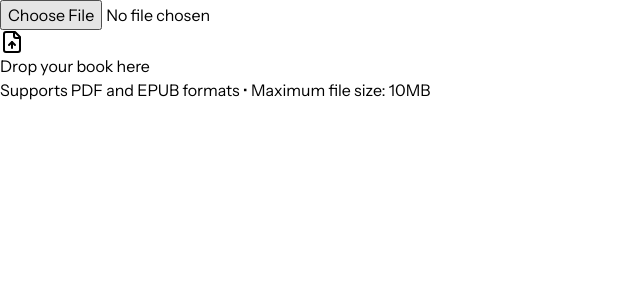
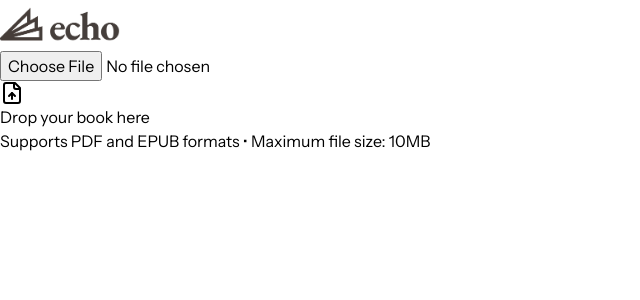
Before and after one commit to 685Degrees/echo-reader, a Next.js app in the folder echo-frontend/: page / in a window 1280 px wide. Shown: the top 300 px of the page, without its empty margins (0-640 px from the left). Built offline with nearby package versions, Linux system fonts and the light colour scheme; no server answers.

Commit message:
feat: add echo logo

```diff
--- /dev/null
+++ b/echo-frontend/src/components/Header.tsx
@@ -0,0 +1,20 @@
+import Image from "next/image";
+import Link from "next/link";
+
+export function Header() {
+  return (
+    <header>
+      <div className="w-full flex items-center justify-center mx-auto p-3 ">
+        <Link href="/" className="inline-block">
+          <Image
+            src="/echo-logo.png"
+            alt="Echo"
+            width={120}
+            height={40}
+            priority
+          />
+        </Link>
+      </div>
+    </header>
+  );
+}
--- a/echo-frontend/src/pages/index.tsx
+++ b/echo-frontend/src/pages/index.tsx
@@ -4,6 +4,7 @@ import { AudioProgress } from "@/components/AudioProgress";
 import { AudioControls } from "@/components/AudioControls";
 import { useWebRTC } from "@/hooks/useWebRTC";
 import { useAudioPlayer } from "@/hooks/useAudioPlayer";
+import { Header } from "@/components/Header";
 
 export default function Home() {
   const [bookText, setBookText] = useState("");
@@ -50,7 +51,9 @@ export default function Home() {
   };
 
   return (
-    <div className="min-h-screen flex flex-col items-center justify-center p-8 space-y-8">
+    <>
+      <Header />
+      <main className="min-h-screen pt-20 flex flex-col items-center justify-center p-8 space-y-8">
         <BookDropZone onTextExtracted={setBookText} />
 
         {bookText && (
@@ -88,6 +91,7 @@ export default function Home() {
             <p className="text-gray-700 whitespace-pre-wrap">{bookText}</p>
           </div>
         )}
-    </div>
+      </main>
+    </>
   );
 }
```
Also changed, not shown: echo-frontend/public/echo-logo.png (added). Lines whose indentation alone changed are shown as unchanged.
